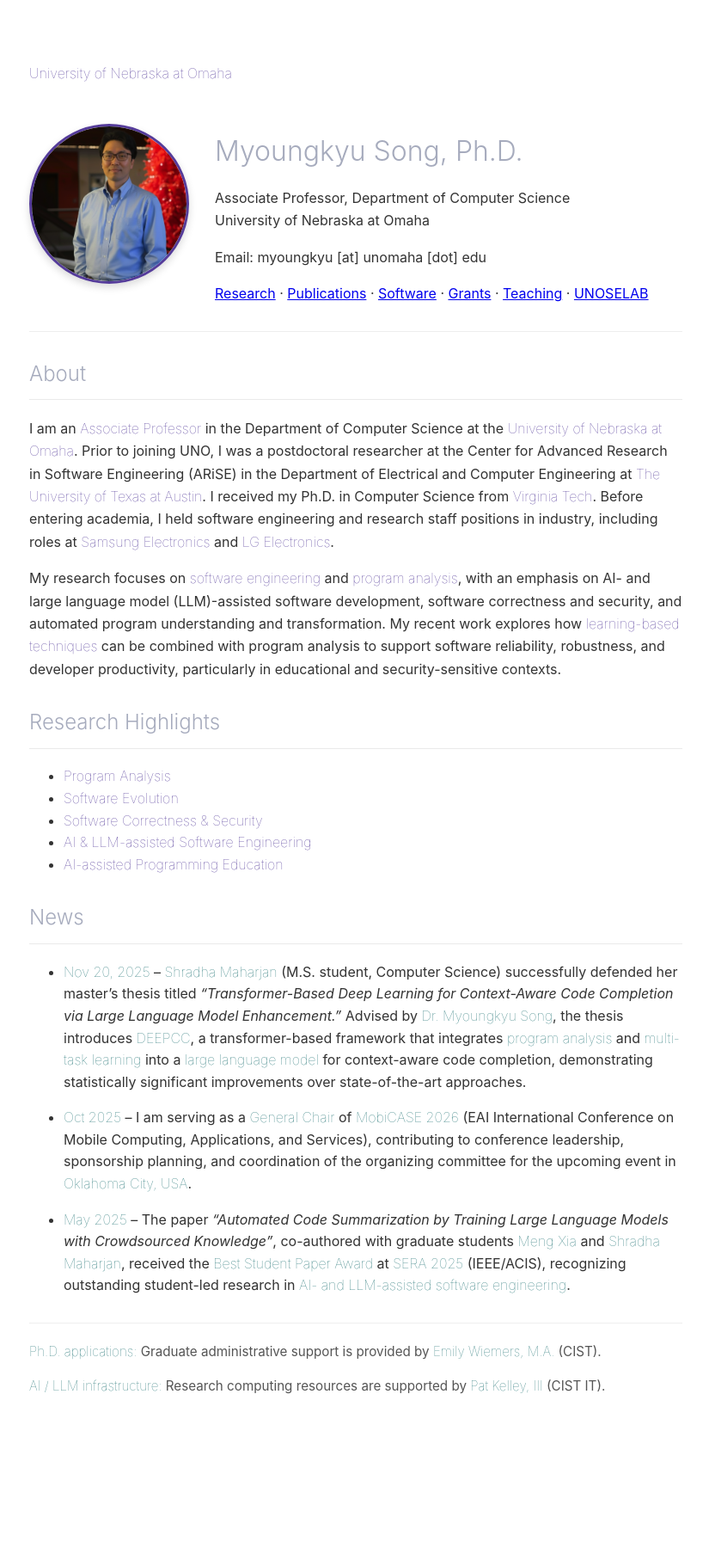
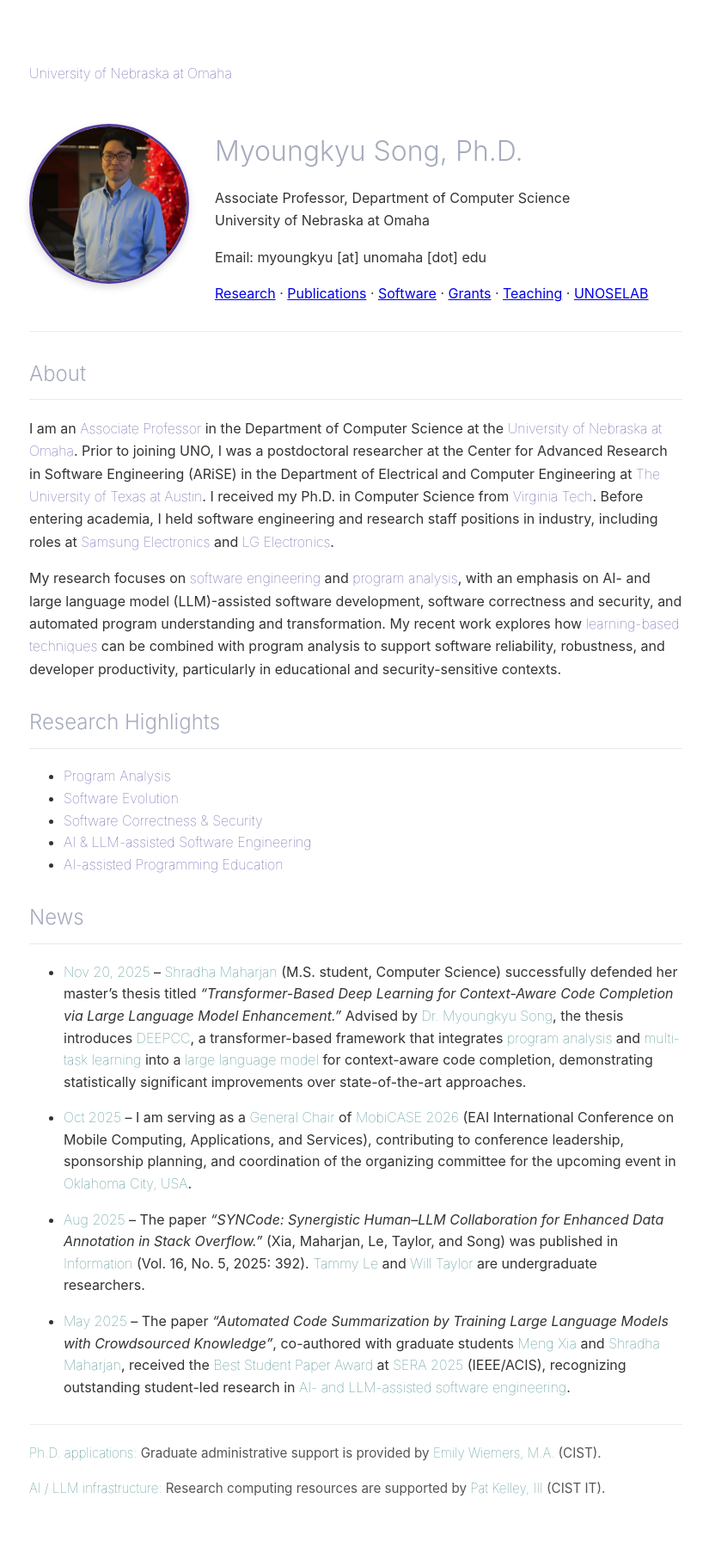
Before and after one commit to unose/unose.github.io, a Jekyll site: the page built from index.md, in a window 1280 px wide. Shown: the whole page at 86% size, without its empty margins (226-1051 px from the left). Built offline with Jekyll 4.4.1, drawn with Linux system fonts in a browser that asks for light colours; before the commit the page ends 1696 px from its top, so only the background shows below that.

Commit message:
2026-01-26 01:02
Updated

```diff
--- a/index.md
+++ b/index.md
@@ -120,6 +120,15 @@ permalink: /
 
 <ul class="news-list">
   <li>
+    <strong>Aug 2025</strong> – The paper
+    <em>“SYNCode: Synergistic Human–LLM Collaboration for Enhanced Data Annotation in Stack Overflow.”</em>
+    (Xia, Maharjan, Le, Taylor, and Song) was published in <strong>Information</strong> (Vol. 16, No. 5, 2025: 392).
+    <strong>Tammy Le</strong> and <strong>Will Taylor</strong> are undergraduate researchers.
+  </li>
+</ul>
+
+<ul class="news-list">
+  <li>
     <strong>May 2025</strong> – The paper
     <em>“Automated Code Summarization by Training Large Language Models with Crowdsourced Knowledge”</em>,
     co-authored with graduate students <strong>Meng Xia</strong> and <strong>Shradha Maharjan</strong>,
```
